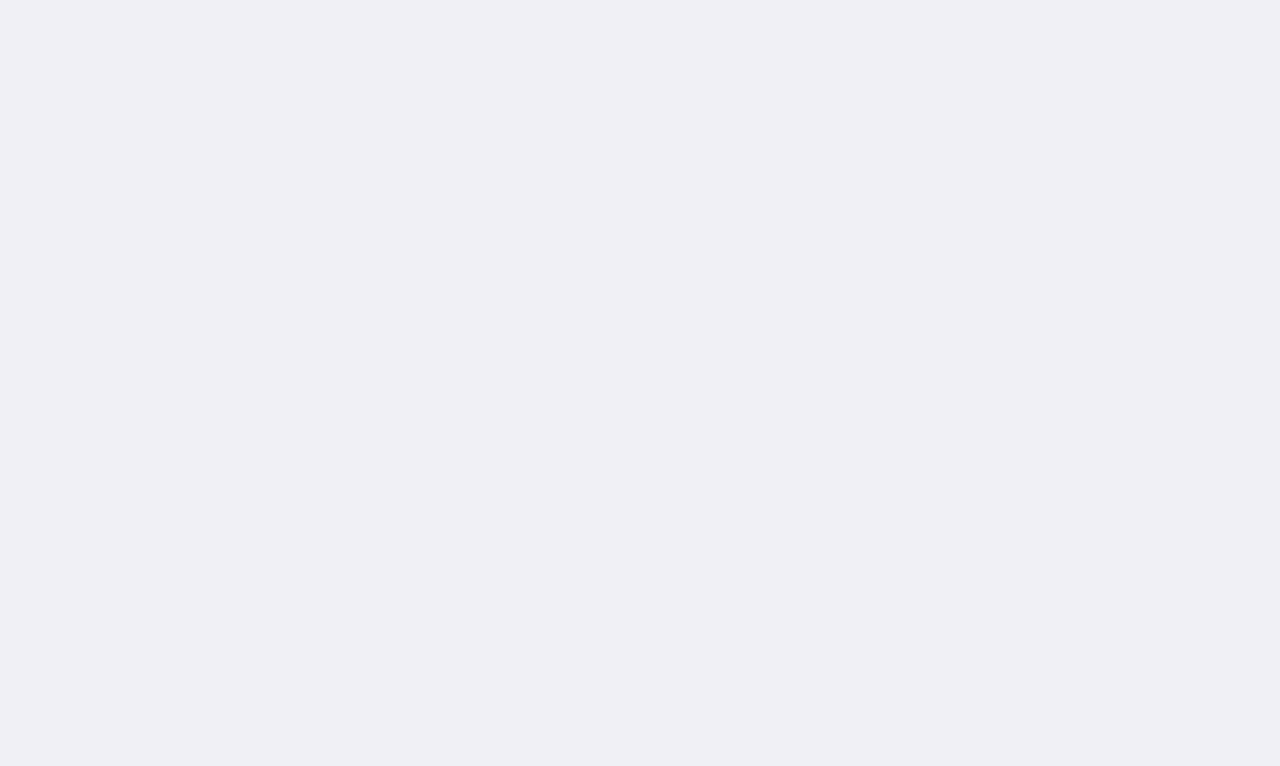
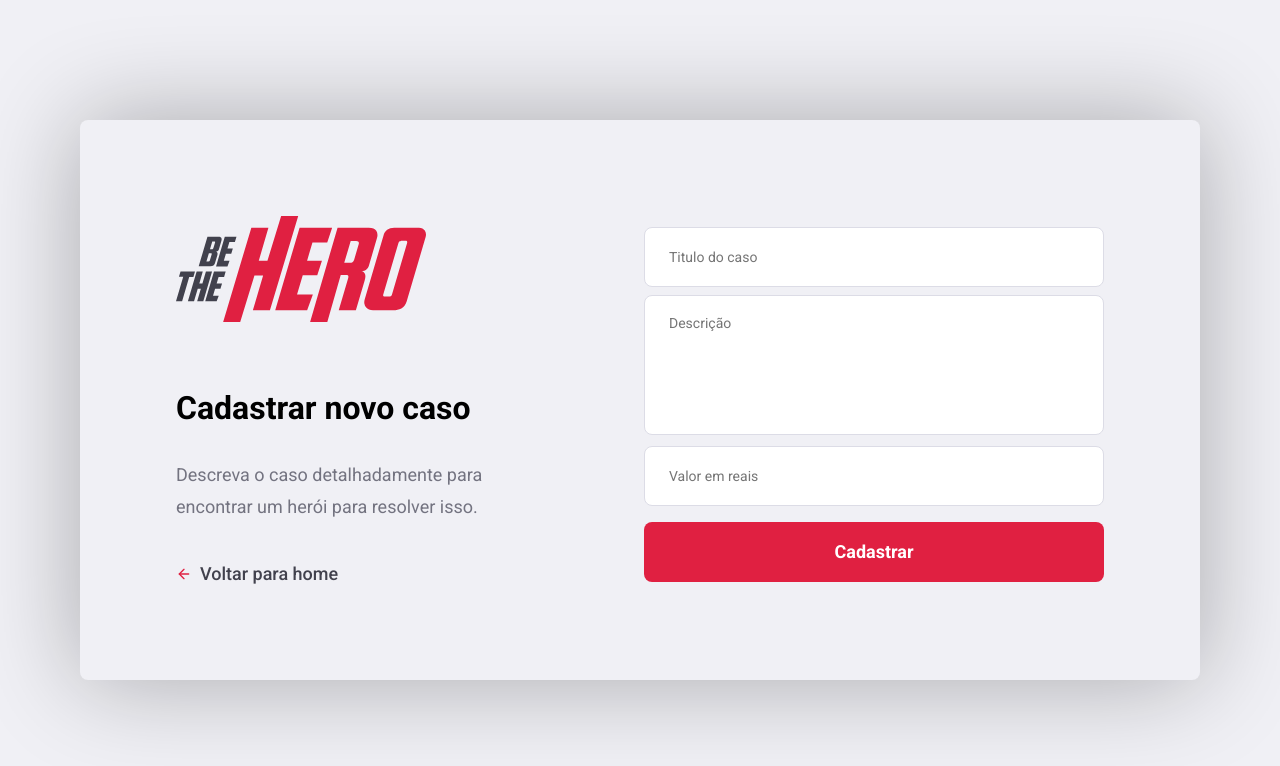
Before and after one commit to MRLSK8/Semana-Omnistack-11.0, a React (Create React App) app in the folder frontend/: page /incidents/new in a window 1280 px wide. Shown: the top 766 px of the page. Built offline with nearby package versions, Linux system fonts and the light colour scheme; the HTML template or start-up script is replaced by a standard one.

Commit message:
layout done.

```diff
--- a/frontend/src/global.css
+++ b/frontend/src/global.css
@@ -30,6 +30,17 @@
   border: 1px solid #dcdce6;
   border-radius: 8px;
   padding: 0 24px;
+}
+
+form textarea {
+  width: 100%;
+  min-height: 140px;
+  color: #333;
+  border: 1px solid #dcdce6;
+  border-radius: 8px;
+  padding: 15px 24px;
+  line-height: 24px;
+  resize: none;
 }
 
 .button {
--- /dev/null
+++ b/frontend/src/pages/NewIncident/index.js
@@ -0,0 +1,37 @@
+import React from 'react';
+
+import './styles.css';
+
+import logoImg from '../../assets/logo.svg';
+import { FiArrowLeft } from 'react-icons/fi';
+import { Link } from 'react-router-dom';
+
+export default function NewIncident() {
+  return (
+    <div className='new-incident-container'>
+      <div className='content'>
+        <section>
+          <img src={logoImg} alt='Be the hero logo' />
+          <h1>Cadastrar novo caso</h1>
+          <p>
+            Descreva o caso detalhadamente para encontrar um herói para resolver
+            isso.
+          </p>
+          <Link className='back-link' to='/profile'>
+            <FiArrowLeft size={16} color='#E02041' />
+            Voltar para home
+          </Link>
+        </section>
+        <form>
+          <input placeholder='Titulo do caso' />
+          <textarea placeholder='Descrição' />
+          <input placeholder='Valor em reais' />
+
+          <button className='button' type='submit'>
+            Cadastrar
+          </button>
+        </form>
+      </div>
+    </div>
+  );
+}
--- /dev/null
+++ b/frontend/src/pages/NewIncident/styles.css
@@ -0,0 +1,47 @@
+.new-incident-container {
+  width: 100%;
+  max-width: 1120px;
+  height: 100vh;
+  margin: 0 auto;
+
+  display: flex;
+  align-items: center;
+  justify-content: center;
+}
+
+.new-incident-container .content {
+  width: 100%;
+  padding: 96px;
+  background-color: #f0f0f5;
+  box-shadow: 0 0 100px rgba(0, 0, 0, 0.3);
+  border-radius: 8px;
+  display: flex;
+  justify-content: space-between;
+  align-items: center;
+}
+
+.new-incident-container .content form {
+  width: 100%;
+  max-width: 460px;
+}
+
+.new-incident-container .content form input,
+.new-incident-container .content form textarea {
+  margin-top: 8px;
+}
+
+.new-incident-container .content section {
+  width: 100%;
+  max-width: 380px;
+}
+
+.new-incident-container .content section h1 {
+  margin: 64px 0 32px;
+  font-size: 32px;
+}
+
+.new-incident-container .content section p {
+  font-size: 18px;
+  color: #737380;
+  line-height: 32px;
+}
--- a/frontend/src/pages/Profile/index.js
+++ b/frontend/src/pages/Profile/index.js
@@ -7,7 +7,7 @@
 
 import { FiPower, FiTrash2 } from 'react-icons/fi';
 
-export default function Profile() {
+export default function NewIncidentProfile() {
   return (
     <div className='profile-container'>
       <header>
--- a/frontend/src/routes.js
+++ b/frontend/src/routes.js
@@ -1,6 +1,7 @@
 import React from 'react';
 import { BrowserRouter, Route, Switch } from 'react-router-dom';
 
+import NewIncident from './pages/NewIncident';
 import Register from './pages/Register';
 import Profile from './pages/Profile';
 import LogIn from './pages/LogIn';
@@ -12,6 +13,7 @@
         <Route path='/' exact component={LogIn} />
         <Route path='/register' component={Register} />
         <Route path='/profile' component={Profile} />
+        <Route path='/incidents/new' component={NewIncident} />
       </Switch>
     </BrowserRouter>
   );
```
